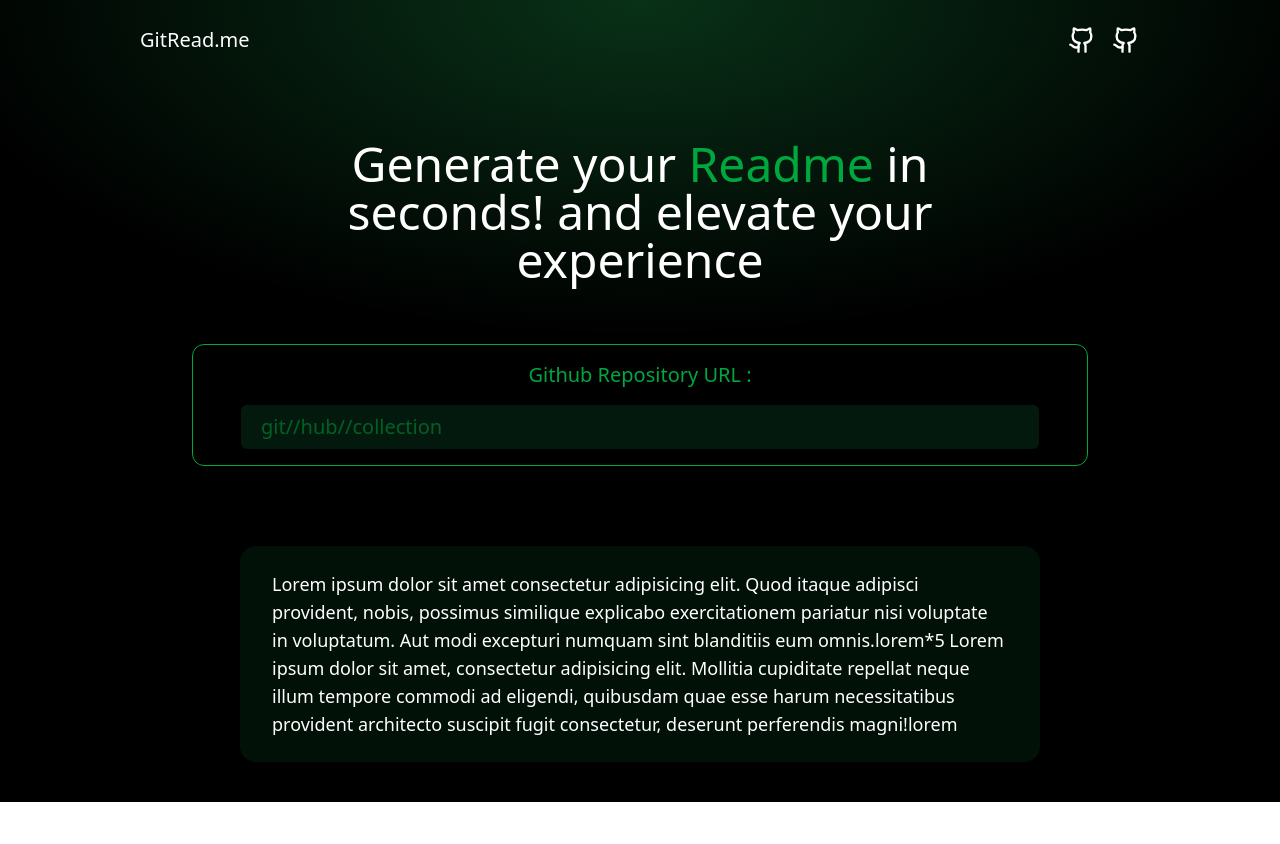
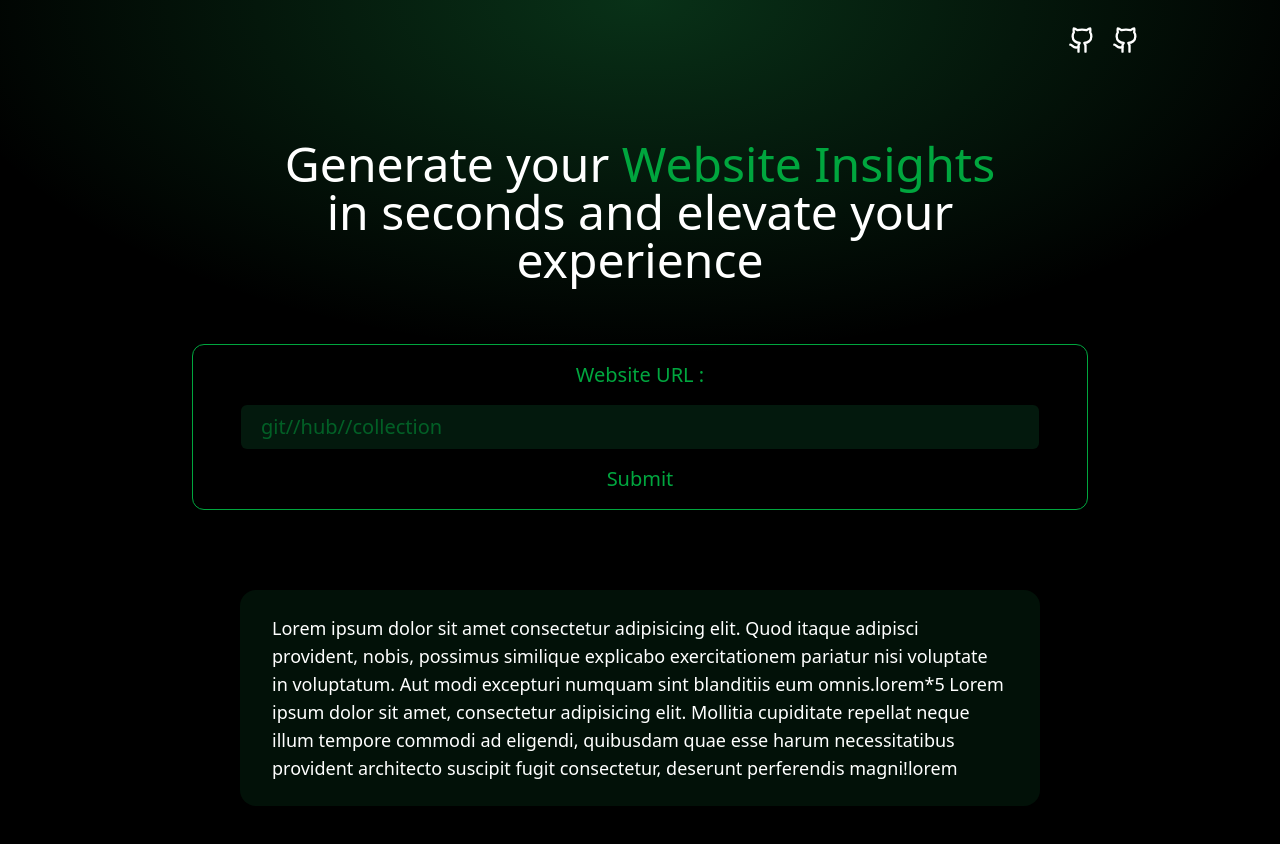
Before and after one commit to Sarthak-builds/GitRead, a React (Vite) app: page / in a window 1280 px wide. Before the commit the page ends 802 px from the top, so only its background shows below. Built offline with nearby package versions, Linux system fonts and the light colour scheme; no server answers.

Commit message:
tried integrating  zustand

```diff
--- a/package.json
+++ b/package.json
@@ -23,7 +23,8 @@
     "react-lucid": "^0.0.1",
     "react-redux": "^9.2.0",
     "react-router-dom": "^7.6.3",
-    "tailwindcss": "^4.1.11"
+    "tailwindcss": "^4.1.11",
+    "zustand": "^5.0.6"
   },
   "devDependencies": {
     "@eslint/js": "^9.30.1",
--- /dev/null
+++ b/src/Services/pageSpeedStore.js
@@ -0,0 +1,27 @@
+import { create } from 'zustand';
+const apikey = import.meta.env.VITE_PAGEINSIGHTS_API_KEY;
+console
+
+export const usePageSpeed = create((set)=>({
+    data:{},
+    loading: false,
+    error: null,
+    fetchData : async (URL)=> {
+        set({loading:true,
+            error:null
+        });
+        try {
+          const apiUrl = `https://www.googleapis.com/pagespeedonline/v5/runPagespeed?url=${encodeURI(URL)}&key=${apikey}&strategy=desktop&category=performance&category=seo`;
+          const response = await fetch(apiUrl);
+          if (!response.ok) {
+            throw new Error(`HTTP error ! Status: ${response.status}`);
+          }
+          const responseData = await response.json();
+          set({data : responseData,
+            loading: false
+          })
+        } catch (error) {
+             set({error: error.message, loading:false})
+        }
+    }
+}))
--- a/src/components/Hero.jsx
+++ b/src/components/Hero.jsx
@@ -5,7 +5,7 @@ function Hero() {
 
     return (
         <div className="w-full h-fit px-70  py-15  flex justify-center items-center text-5xl text-white text-center">
-           <h1>Generate your <span className="text-green-600">Readme</span> in seconds! and elevate your experience</h1>
+           <h1>Generate your <span className="text-green-600">Website Insights</span> in seconds and elevate your experience</h1>
         </div>
     )
 }
--- a/src/components/InputBox.jsx
+++ b/src/components/InputBox.jsx
@@ -1,12 +1,22 @@
-
+import { useEffect, useState } from "react";
+import { usePageSpeed } from "../Services/pageSpeedStore";
 
 function InputBox() {
 
+const {loading, data, error, fetchData} = usePageSpeed();
+
+function handleSubmit() {
+    fetchData(`https://frontendnation.com/`);
+}
+useEffect(()=>{
+  console.log(data);
+},[data])
     return (
         <div className="w-4xl border-1 h-fit rounded-xl text-green-600 flex flex-col px-12 py-4 justify-center items-center gap-4 text-xl ">
 
-                <label> Github Repository URL :</label>
-                <input placeholder="git//hub//collection"   className="bg-green-900/30 w-full py-2 px-5 outline-0 rounded-md "></input>
+                <label> Website URL :</label>
+                <input placeholder="git//hub//collection"  className="bg-green-900/30 w-full py-2 px-5 outline-0 rounded-md "></input>
+               <button type="submit" onClick={handleSubmit}>Submit</button>
      </div>
 
     )
--- a/src/components/Navbar.jsx
+++ b/src/components/Navbar.jsx
@@ -6,7 +6,7 @@ function Navbar() {
 
     return (
         <div className="h-15 w-full  px-35 py-10 flex justify-between items-center text-xl text-white">
-          <div>GitRead.me</div>
+          <div></div>
           <div className="flex gap-4">
             <Github color="white" size={28}/>
             <Github color="white" size={28}/>
--- a/src/main.jsx
+++ b/src/main.jsx
@@ -1,10 +1,11 @@
-import { StrictMode } from 'react'
+import { Provider } from 'react-redux'
+import { Store } from 'lucide-react'
 import { createRoot } from 'react-dom/client'
 import './index.css'
 import App from './App.jsx'
 
 createRoot(document.getElementById('root')).render(
-
+//  <Provider store={Store}>
     <App />
 
 )
```
Also changed, not shown: 1 other file (tests, documents, lock files or other folders).
